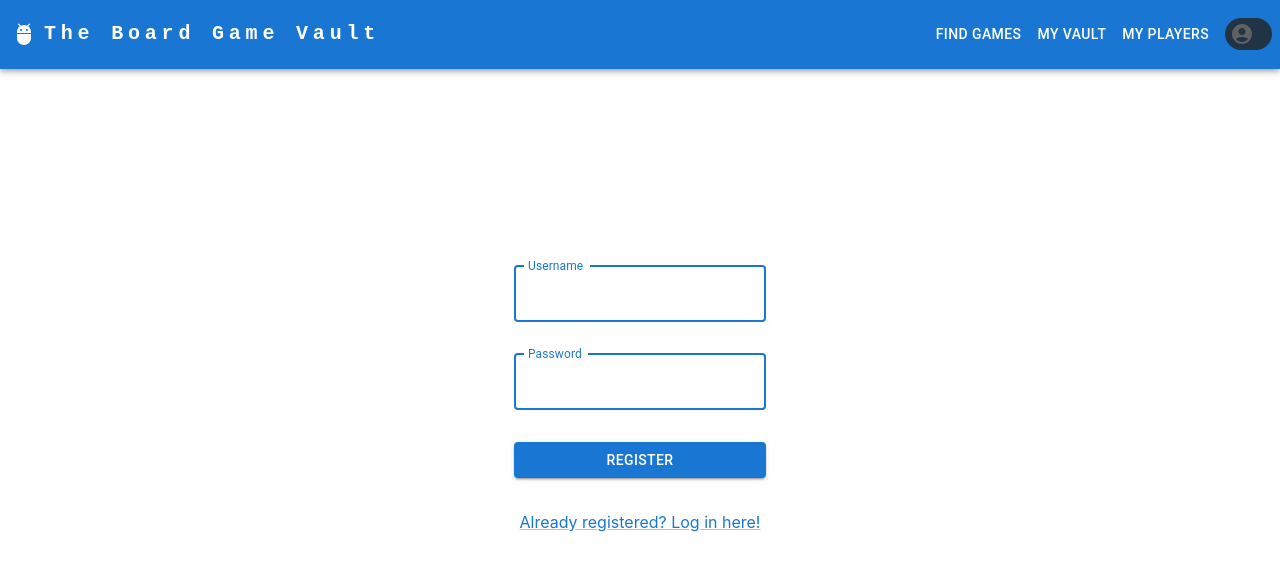
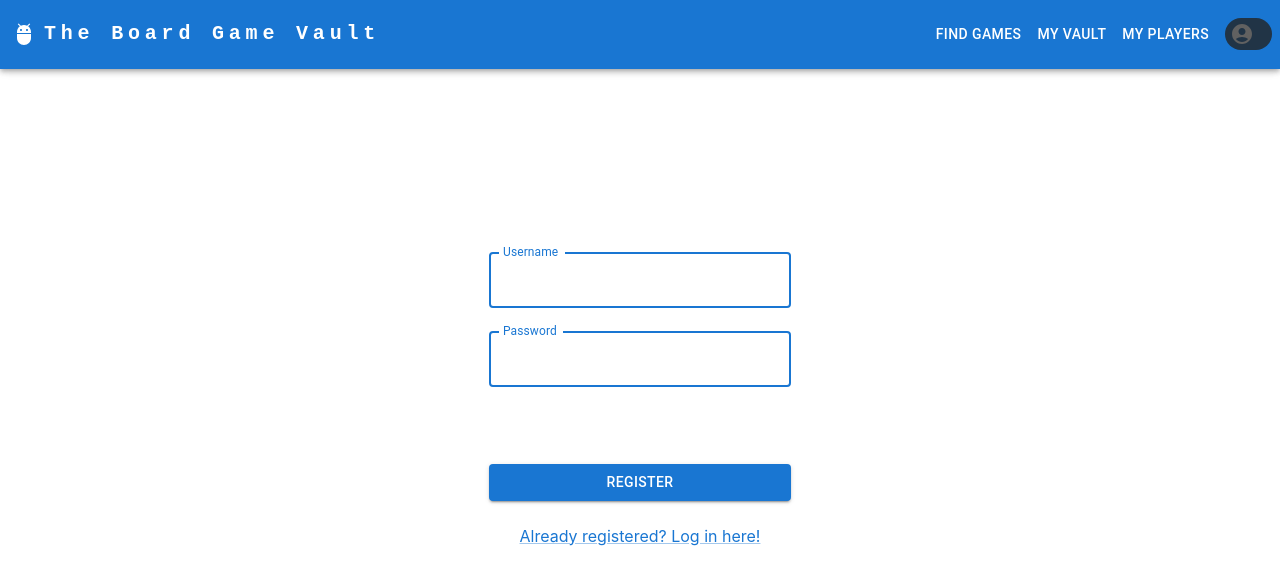
Before and after one commit to Nagel29/The-Board-Game-Vault-FE, a React (Vite) app: page /Register in a window 1280 px wide. Shown: the top 584 px of the page. Built offline with nearby package versions, Linux system fonts and the light colour scheme.

Commit message:
add functionality for user to register

```diff
--- a/src/App.tsx
+++ b/src/App.tsx
@@ -19,7 +19,7 @@ function App() {
       <Nav displayName={username}/>
       <Routes>
         <Route path="/" element={<Login displayUser={displayUser} />} />
-        <Route path="/Register" element={<Register />} />
+        <Route path="/Register" element={<Register displayUser={displayUser}/>} />
         <Route path="/FindGames" element={<FindGames />} />
         <Route path="/MyVault" element={<MyVault />} />
       </Routes>
--- a/src/Login.tsx
+++ b/src/Login.tsx
@@ -34,7 +34,6 @@ const Login = ({displayUser}: {displayUser: (user: string) => void}) => {
       navigate("/MyVault")
       displayUser(username)
     }
-
   }
 
   return (
--- a/src/Register.tsx
+++ b/src/Register.tsx
@@ -2,25 +2,61 @@ import Container from "@mui/material/Container"
 import TextField from "@mui/material/TextField"
 import Button from "@mui/material/Button"
 import Link from "@mui/material/Link"
+import { registerFetch } from "./utilities/apiCalls"
+import { useNavigate } from "react-router-dom"
+import { ChangeEvent, useState } from "react"
 
-const Register = () => {
+const Register = ({displayUser}: {displayUser: (user: string) => void}) => {
+  const [username, setUsername] = useState<string>("")
+  const [password, setPassword] = useState<string>("")
+  const [error, setError] = useState<string>("")
+
+  let navigate = useNavigate()
+
+  const handleChange = (field: string, e: ChangeEvent) => {
+    if (field === "username") {
+      setUsername((e.target as HTMLInputElement).value)
+    } else {
+      setPassword((e.target as HTMLInputElement).value)
+    }
+  }
+
+  const handleRegister = async () => {
+    if (!username || !password) {
+      setError("Please input a username & password")
+      return
+    }
+    const response = await registerFetch(username, password)
+    if (response.error) {
+      setError(response.error)
+      return
+    } else {
+      navigate("/MyVault")
+      displayUser(username)
+    }
+  }
+
   return (
     <Container
       sx={{
-        width: 300,
-        height: 300,
+        width: 350,
+        height: 350,
         backgroundColor: "white",
         color: "black",
         borderRadius: "5%",
         display: "flex",
         flexDirection: "column",
         justifyContent: "space-around",
+        padding: '1em'
       }}
     >
-     <TextField label="Username" color="primary" focused/>
-     <TextField label="Password" color="primary" focused/>
-     <Button variant="contained" color="primary">Register</Button>
-     <Link href="/">Already registered? Log in here!</Link>
+      <TextField label="Username" color="primary" focused value={username} onChange={(e) => handleChange("username", e)}/>
+      <TextField label="Password" color="primary" focused value={password} onChange={(e) => handleChange("password", e)}/>
+      <p style={{color: 'red'}}>{error ? error : null}</p>
+      <Button variant="contained" color="primary" onClick={() => handleRegister()}>
+        Register
+      </Button>
+      <Link href="/">Already registered? Log in here!</Link>
     </Container>
   )
 }
--- a/src/utilities/apiCalls.ts
+++ b/src/utilities/apiCalls.ts
@@ -24,6 +24,27 @@ export const fetchGames = async (
 export const loginFetch = async (username: string, password: string) => {
   try {
     const response = await fetch("http://localhost:8000/login", {
+      method: "POST",
+      headers: {
+        "Content-Type": "application/json"
+      },
+      body: JSON.stringify({
+        username: username,
+        password: password,
+
+      })
+    })
+    return response.json()
+  } catch (error) {
+    console.log(error)
+    return error
+  }
+}
+
+
+export const registerFetch = async (username: string, password: string) => {
+  try {
+    const response = await fetch("http://localhost:8000/register", {
       method: "POST",
       headers: {
         "Content-Type": "application/json"
```
